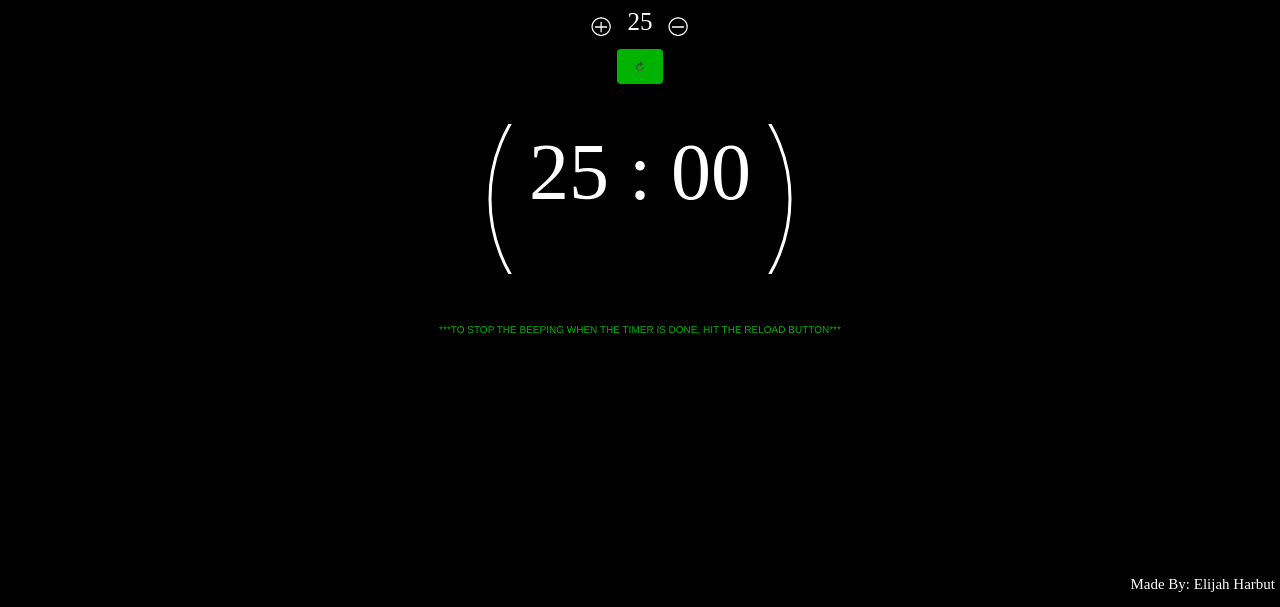
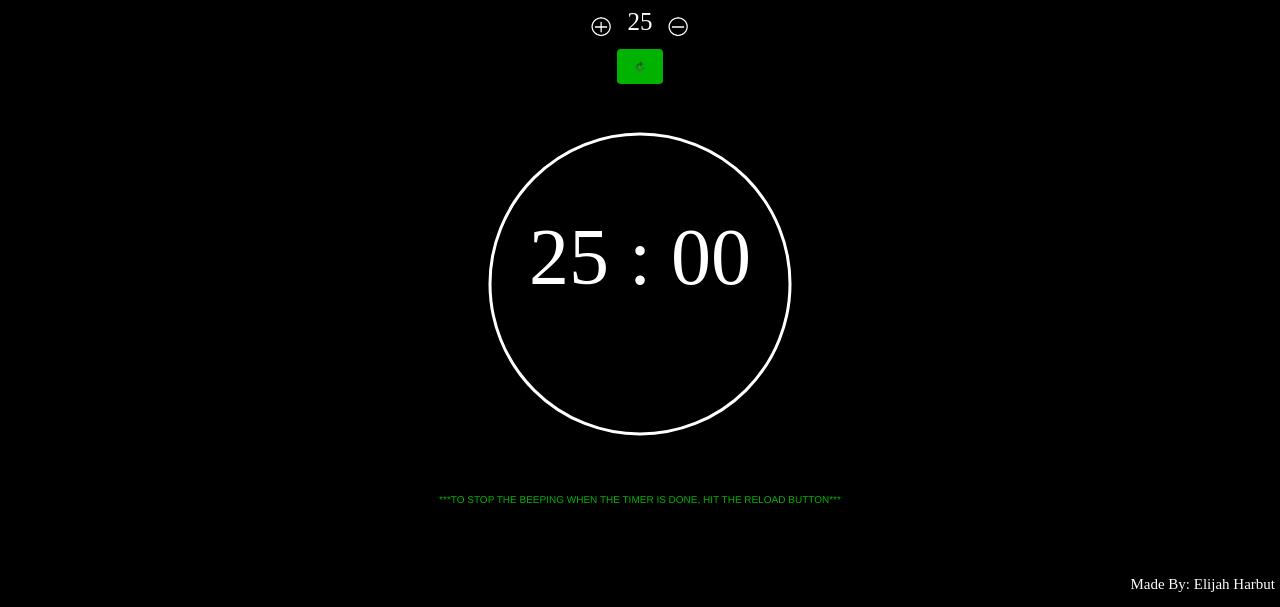
Before and after one commit to novuw/PomodoroClock, a plain HTML site: page index.html in a window 1280 px wide. Shown: the part 193-800 px from the top of the page. Drawn offline with nearby package versions, Linux system fonts and the light colour scheme; a web font is replaced by a local one.

Commit message:
Add files via upload

```diff
--- a/index.html
+++ b/index.html
@@ -122,7 +122,7 @@ A Pomodoro kitchen timer, after which the method is named <a href="https://en.wi
     </center>
 </br>
 </div>
-<svg width="100%" height="100%" style="display: block; margin: auto;">
+<svg width="100%" height="320px" style="display: block; margin: auto;">
     <circle cx="50%" cy="50%" r="150" stroke="white" stroke-width="3"/>
     <text id="timer" x="50%" y="50%" text-anchor="middle" font-family="Muli" font-size="80px" fill="white" style="color: white;">25 : 00</text>
     </svg>
```
